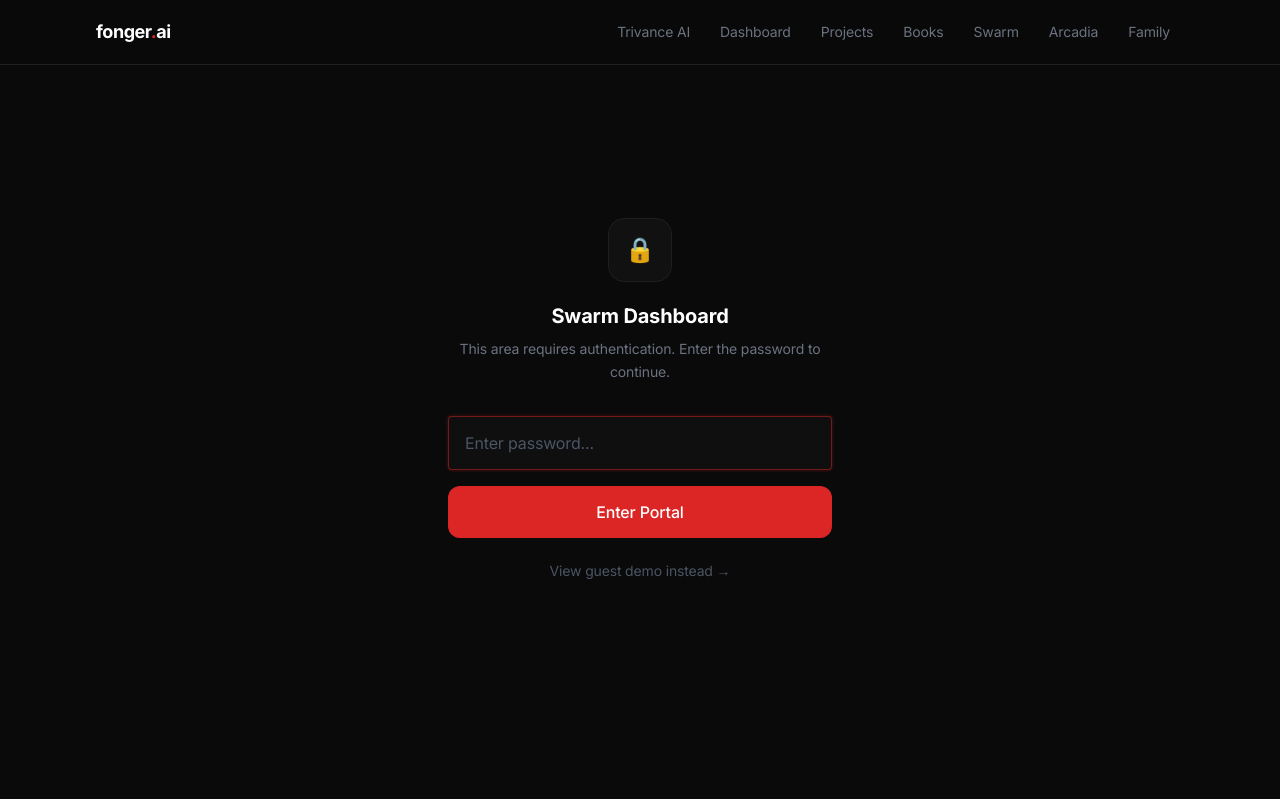
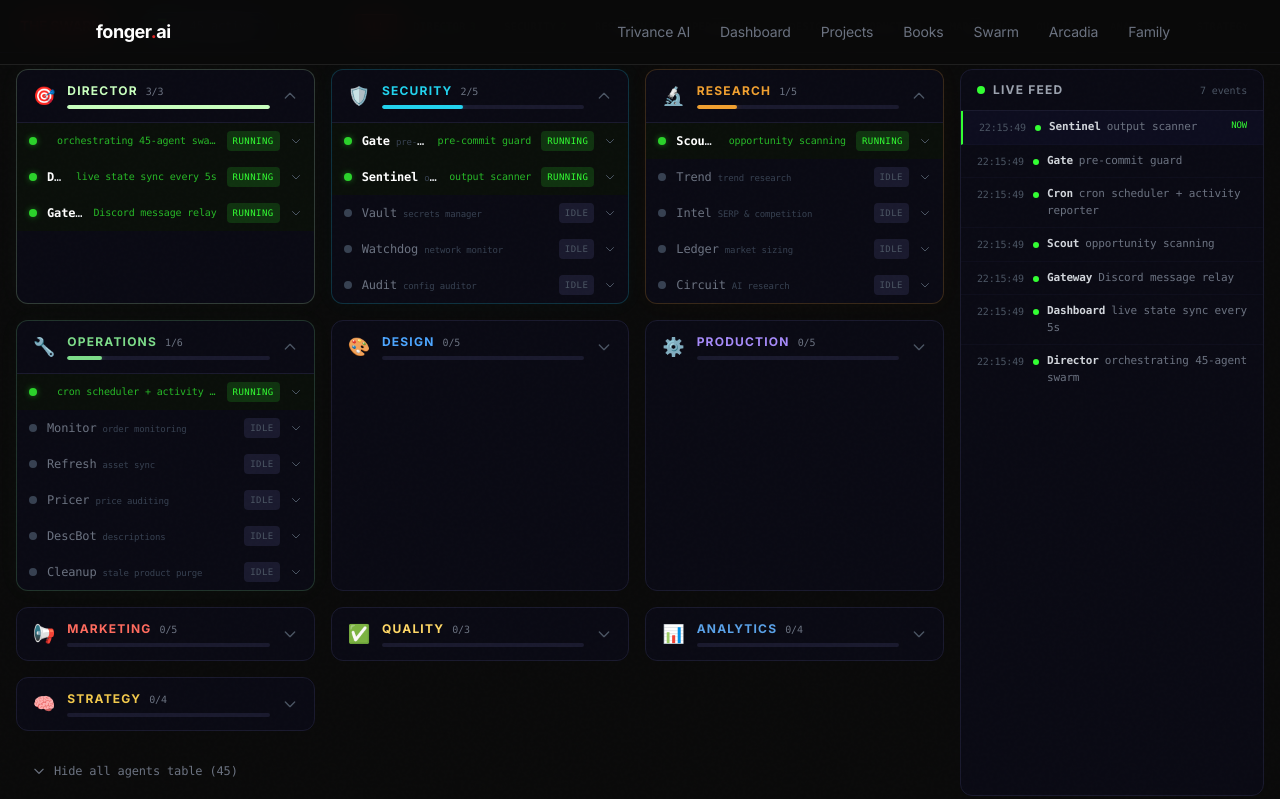
Before and after one commit to k00jax/fonger-ai, a Next.js app: page /dashboard in a window 1280 px wide. Shown: the top 799 px of the page. Built offline with nearby package versions, Linux system fonts and the light colour scheme.

Commit message:
Remove password gate from dashboard — now public

```diff
--- a/src/app/dashboard/page.js
+++ b/src/app/dashboard/page.js
@@ -1,7 +1,6 @@
 'use client';
 
 import { useState, useEffect, useRef, useMemo } from 'react';
-import PasswordGate from '../../components/PasswordGate';
 
 const DEPT_COLORS = {
   research: '#f0a030',
@@ -583,28 +582,8 @@ function SwarmDashboard() {
   );
 }
 
-// ─── Exported Page with Password Gate ───────────────────────────────────
+// ─── Exported Page ───────────────────────────────────────────────────────
 
 export default function DashboardPage() {
-  const [unlocked, setUnlocked] = useState(false);
-
-  useEffect(() => {
-    if (
-      typeof window !== 'undefined' &&
-      sessionStorage.getItem('family-auth') === 'true'
-    ) {
-      setUnlocked(true);
-    }
-  }, []);
-
-  if (!unlocked) {
-    return (
-      <PasswordGate
-        title="Swarm Dashboard"
-        onUnlock={() => setUnlocked(true)}
-      />
-    );
-  }
-
   return <SwarmDashboard />;
 }
```
Also changed, not shown: 24 other files (tests, documents, lock files or other folders).
